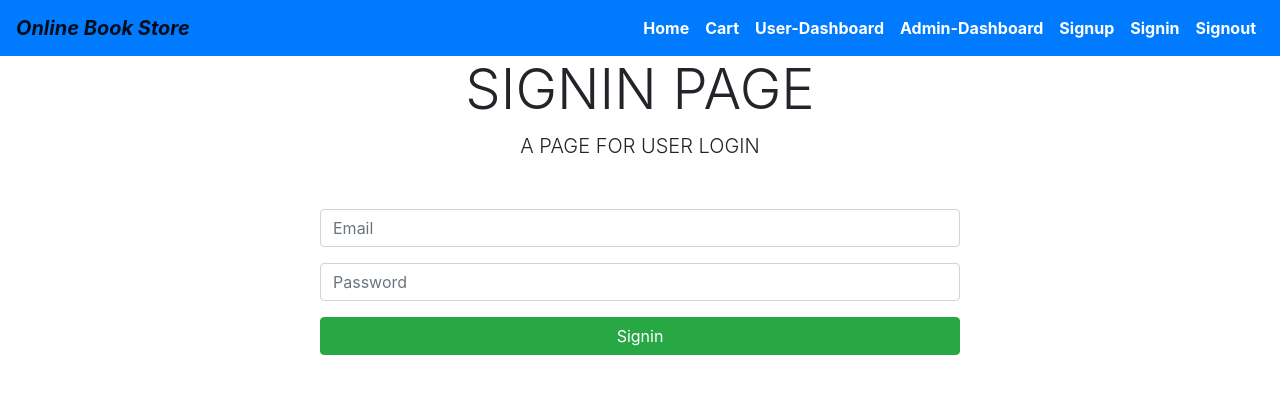
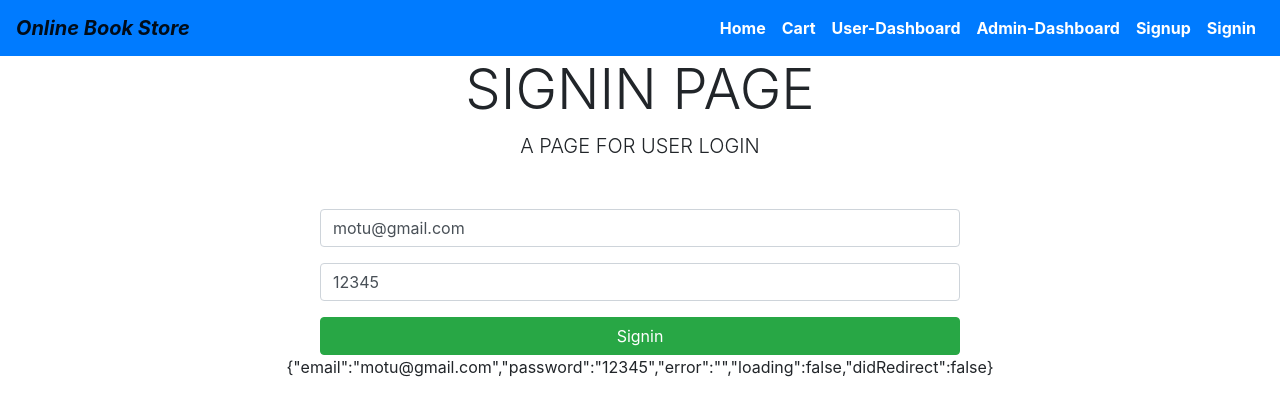
Before and after one commit to ajaysharma12799/ONLINE-BOOK-STORE, a React (Create React App) app in the folder frontend/: page /signin in a window 1280 px wide. Shown: the top 416 px of the page. Built offline with nearby package versions, Linux system fonts and the light colour scheme.

Commit message:
added private and admin routes and fixed NavBar conditional rendering

```diff
--- a/frontend/src/Routes.js
+++ b/frontend/src/Routes.js
@@ -4,8 +4,10 @@ import { BrowserRouter, Switch, Route } from "react-router-dom";
 import Home from "./core/Home";
 import Signin from './user/Signin';
 import Signup from './user/Signup';
-// import userDashboard from './user/UserDashBoard';
-// import adminDashboard from './user/AdminDashBoard';
+import UserDashboard from './user/UserDashBoard';
+import AdminDashboard from './user/AdminDashBoard';
+import AdminRoute from './auth/helper/AdminRoutes';
+import PrivateRoute from './auth/helper/PrivateRoutes';
 
 const Routes = () => {
   return (
@@ -14,6 +16,8 @@ const Routes = () => {
         <Route path="/" exact component={Home} />
         <Route path="/signup" exact component={Signup} />
         <Route path="/signin" exact component={Signin} />
+        <PrivateRoute path="/user/dashboard" exact component={UserDashboard} />
+        <AdminRoute path="/admin/dashboard" exact component={AdminDashboard} />
       </Switch>
     </BrowserRouter>
   );
--- a/frontend/src/auth/helper/AdminRoutes.js
+++ b/frontend/src/auth/helper/AdminRoutes.js
@@ -0,0 +1,26 @@
+import React from 'react';
+import { Route, Redirect } from 'react-router-dom';
+
+import { isAuthenticated } from './index';
+
+const PrivateRoute = ({ component: Component, ...rest }) => {
+    return (
+      <Route
+        {...rest}
+        render={(props) =>
+          isAuthenticated() && isAuthenticated().user.role === 1 ? (
+            <Component {...props} />
+          ) : (
+            <Redirect
+              to={{
+                pathname: "/signin",
+                state: { from: props.location }
+              }}
+            />
+          )
+        }
+      />
+    );
+}
+
+export default PrivateRoute;
--- a/frontend/src/auth/helper/PrivateRoutes.js
+++ b/frontend/src/auth/helper/PrivateRoutes.js
@@ -0,0 +1,26 @@
+import React from 'react';
+import { Route, Redirect } from 'react-router-dom';
+
+import { isAuthenticated } from './index';
+
+const PrivateRoute = ({ component: Component, ...rest }) => {
+    return (
+      <Route
+        {...rest}
+        render={(props) =>
+          isAuthenticated() ? (
+            <Component {...props} />
+          ) : (
+            <Redirect
+              to={{
+                pathname: "/signin",
+                state: { from: props.location }
+              }}
+            />
+          )
+        }
+      />
+    );
+}
+
+export default PrivateRoute;
--- a/frontend/src/auth/helper/index.js
+++ b/frontend/src/auth/helper/index.js
@@ -45,7 +45,7 @@ export const Authenticate = (data, next) => { /*
     }
 }
 
-export const Signout = (next) => {
+export const SignoutFrontEnd = (next) => {
     if(typeof Window !== 'undefined') {
         localStorage.removeItem('jwt');
         next();
--- a/frontend/src/core/navBar.js
+++ b/frontend/src/core/navBar.js
@@ -1,7 +1,11 @@
-import React from 'react';
+import React, { Fragment } from 'react';
 import { Link, withRouter } from 'react-router-dom';
 
-const navBar = () => (
+import { SignoutFrontEnd, isAuthenticated } from '../auth/helper';
+
+const navBar = () => {
+
+    return (
     <div>
         <nav className="navbar navbar-expand-lg navbar-light bg-primary">
             <Link className="navbar-brand font-weight-bold font-italic" to="/">Online Book Store</Link>
@@ -18,18 +22,35 @@ const navBar = () => (
             <li className="nav-item ">
                 <Link className="nav-link text-white font-weight-bold" to='/admin/dashboard'> Admin-Dashboard </Link>
             </li>
+            {
+                !isAuthenticated() && (
+                    <Fragment>
                         <li className="nav-item ">
                             <Link className="nav-link text-white font-weight-bold" to='/signup'> Signup </Link>
                         </li>
                         <li className="nav-item ">
                             <Link className="nav-link text-white font-weight-bold" to='/signin'> Signin </Link>
                         </li>
+                    </Fragment>
+                )
+            }
+            {
+                isAuthenticated() && (
                     <li className="nav-item ">
-                <Link className="nav-link text-white font-weight-bold" to='/signout'> Signout </Link>
+                        <Link className="nav-link text-white font-weight-bold" to='/signout' onClick={ () => {
+                            SignoutFrontEnd( () => {
+                                console.log('User Signout Successfully');
+                            } )
+                        } }>
+                            Signout
+                        </Link>
                     </li>
+                )
+            }
         </ul>
         </nav>
     </div>
     )
+}
 
 export default withRouter(navBar);
--- a/frontend/src/user/AdminDashBoard.js
+++ b/frontend/src/user/AdminDashBoard.js
@@ -1,10 +1,12 @@
 import React from 'react'
+
+import Base from './../core/Base';
 
 const adminDashboard = () => {
     return (
-        <div>
-            <h1>Admin Dashboard Page</h1>
-        </div>
+        <Base title='Welcome to AdminDashboard' description='An amazing Place to Buy Books'>
+
+        </Base>
     )
 }
 
--- a/frontend/src/user/Signin.js
+++ b/frontend/src/user/Signin.js
@@ -1,25 +1,106 @@
-import React from 'react'
+import React, { useState } from 'react'
+import { Redirect } from 'react-router-dom';
+
 import Base from './../core/Base';
+import { SigninFrontEnd, Authenticate, isAuthenticated } from '../auth/helper/index';
 
 const Signin = () => {
+
+    const [values, setValues] = useState({
+        email: 'motu@gmail.com',
+        password: '12345',
+        error: '',
+        loading: false,
+        didRedirect: false
+    })
+
+    const { email, password, error, loading, didRedirect } = values;
+    const { user } = isAuthenticated();
+
+    const handleChange = name => event => {
+        setValues({...values, error: false, [name]: event.target.value});
+    }
+
+    const onSubmit = (event) => {
+        event.preventDefault();
+        setValues({...values, error: false, loading: true});
+        SigninFrontEnd({ email, password })
+        .then( data => {
+            if(data.error) {
+                setValues({...values, error: data.error, loading: false});
+            }
+            else {
+                Authenticate(data, () => {
+                    setValues({
+                        ...values,
+                        didRedirect: true
+                    });
+                });
+            }
+        } )
+        .catch( error => {
+            console.log(`Error in Signin \n ${error}`);
+        } )
+    }
+
+    const performRedirect = () => {
+        if(didRedirect) {
+            console.log(`User: ${user} \n User Role: ${user.role}`);
+            if(user && user.role === 1) {
+                console.log('Admin Entered')
+                return <Redirect to='/admin/dashboard' />
+            }
+            else {
+                console.log('User Entered')
+                return <Redirect to='/user/dashboard' />
+            }
+        }
+        if(isAuthenticated()) {
+            return <Redirect to='/' />
+        }
+    }
+
+    const loadingMessage = () => (
+        loading && (
+            <div className="alert alert-info">
+                <h2>Loading...</h2>
+            </div>
+        )
+    )
+
+    const errorMessage = () => (
+        <div className="container alert alert-warning alert-dismissible fade show"
+            style={ { display: error ? '' : 'none' } }
+            role="alert"
+        >
+            { error }
+            <button type="button" className="close" data-dismiss="alert" aria-label="Close">
+              <span aria-hidden="true">&times;</span>
+            </button>
+        </div>
+    )
 
     const SigninForm = () => (
         <div className="mt-5">
             <form>
                 <div className="form-group">
-                    <input type="text" placeholder="Email" className="form-control w-50 mx-auto my-auto" />
+                    <input type="text" placeholder="Email" onChange={ handleChange('email') } value={ email } className="form-control w-50 mx-auto my-auto" />
                 </div>
                 <div className="form-group">
-                    <input type="text" placeholder="Password" className="form-control w-50 mx-auto my-auto" />
+                    <input type="text" placeholder="Password" onChange={ handleChange('password') } value={ password } className="form-control w-50 mx-auto my-auto" />
                 </div>
-                <button className="btn btn-block btn-success w-50 mx-auto my-auto">Signin</button>
+                <button className="btn btn-block btn-success w-50 mx-auto my-auto" onClick={ onSubmit }>Signin</button>
             </form>
         </div>
     )
 
     return (
         <Base title="SIGNIN PAGE" description="A PAGE FOR USER LOGIN">
+            { loadingMessage() }
+            { errorMessage() }
             { SigninForm() }
+            { performRedirect() }
+            { JSON.stringify(values) }
         </Base>
     )
 }
--- a/frontend/src/user/Signup.js
+++ b/frontend/src/user/Signup.js
@@ -22,24 +22,24 @@ const Signup = () => {
     }
 
     const successMessage = () => (
-        <div class="container alert alert-success alert-dismissible fade show"
+        <div className="container alert alert-success alert-dismissible fade show"
             style={ { display: success ? '' : 'none' } }
             role="alert"
         >
             Account Created Successfully, Please <Link to='/signin'> Login Here </Link>
-            <button type="button" class="close" data-dismiss="alert" aria-label="Close">
+            <button type="button" className="close" data-dismiss="alert" aria-label="Close">
               <span aria-hidden="true">&times;</span>
             </button>
         </div>
     )
 
     const errorMessage = () => (
-        <div class="container alert alert-warning alert-dismissible fade show"
+        <div className="container alert alert-warning alert-dismissible fade show"
             style={ { display: error ? '' : 'none' } }
             role="alert"
         >
             { error }
-            <button type="button" class="close" data-dismiss="alert" aria-label="Close">
+            <button type="button" className="close" data-dismiss="alert" aria-label="Close">
               <span aria-hidden="true">&times;</span>
             </button>
         </div>
--- a/frontend/src/user/UserDashBoard.js
+++ b/frontend/src/user/UserDashBoard.js
@@ -1,10 +1,11 @@
 import React from 'react'
+import Base from './../core/Base';
 
 const userDashboard = () => {
     return (
-        <div>
-            <h1>User Dashboard Page</h1>
-        </div>
+        <Base title='Welcome to UserDashboard' description='An Amazing Place to Buy Books'>
+
+        </Base>
     )
 }
 
```
Also changed, not shown: frontend/src/user/Profile.js (+13 -0 lines). Lines whose indentation alone changed are shown as unchanged.
